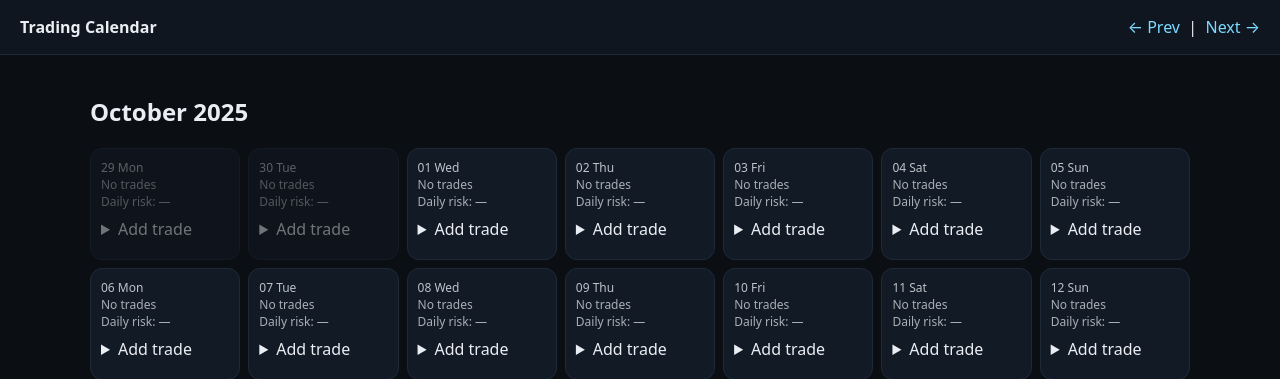
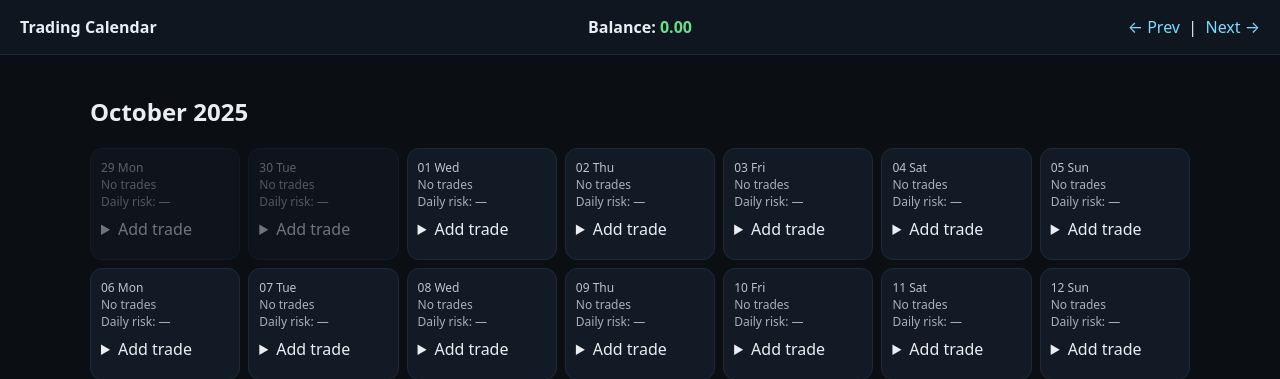
Before and after one commit to yagomichalak/trading-calendar-view, a Flask app: page / in a window 1280 px wide. Shown: the top 379 px of the page. Run offline with Flask 3, Linux system fonts and the light colour scheme; data that the repository does not hold is empty.

Commit message:
feat: add current balance display on navbar

```diff
--- a/app.py
+++ b/app.py
@@ -55,6 +55,7 @@ def create_app():
         month = int(request.args.get("month", today.month))
         first_day = date(year, month, 1)
         default_risk = 10
+        current_balance = 0
 
         # next_month: jump to day 28, add 4 days (guaranteed next month), then set to 1st
         next_month = (first_day.replace(day=28) + timedelta(days=4)).replace(day=1)
@@ -86,6 +87,11 @@ def create_app():
                 """, (start_grid, end_grid))
                 weeks = cur.fetchall()
                 # --- CHANGES END
+
+                cur.execute("SELECT current_balance FROM days ORDER BY date DESC LIMIT 1")
+                row = cur.fetchone()
+                if row and row.get("current_balance") is not None:
+                    current_balance = float(row["current_balance"])
         finally:
             conn.close()
 
@@ -149,7 +155,8 @@ def create_app():
                                cells=cells,
                                first_day=first_day,
                                prev_year=prev_month.year, prev_month=prev_month.month,
-                               next_year=next_month_x.year, next_month=next_month_x.month)
+                               next_year=next_month_x.year, next_month=next_month_x.month,
+                               current_balance=current_balance)
 
     @app.route("/trades/new", methods=["POST"])
     def create_trade():
--- a/templates/base.html
+++ b/templates/base.html
@@ -8,6 +8,7 @@
     <style>
       body { font-family: system-ui, -apple-system, Segoe UI, Roboto, Arial, sans-serif; margin: 0; background:#0b0f14; color:#eaeef3;}
       header { display:flex; align-items:center; justify-content:space-between; padding:16px 20px; background:#0f1620; border-bottom:1px solid #1f2a38;}
+      .header-center { position: absolute; left: 50%; transform: translateX(-50%); font-weight:700; }
       a { color:#7bdcff; text-decoration:none; }
       .container { padding: 20px; max-width: 1100px; margin: 0 auto; }
       .calendar { display:grid; grid-template-columns: repeat(7, 1fr); gap: 8px; }
@@ -34,6 +35,13 @@
   <body>
     <header>
       <div><strong>Trading Calendar</strong></div>
+      <div class="header-center">Balance:
+        {% if current_balance is not none %}
+          <span class="pl {% if current_balance >= 0 %}positive{% else %}negative{% endif %}">{{ '%.2f'|format(current_balance) }}</span>
+        {% else %}
+          <span class="subtle">—</span>
+        {% endif %}
+      </div>
       <nav>
         <a href="{{ url_for('calendar_view', year=prev_year, month=prev_month) }}">&larr; Prev</a>
         &nbsp;|&nbsp;
```
